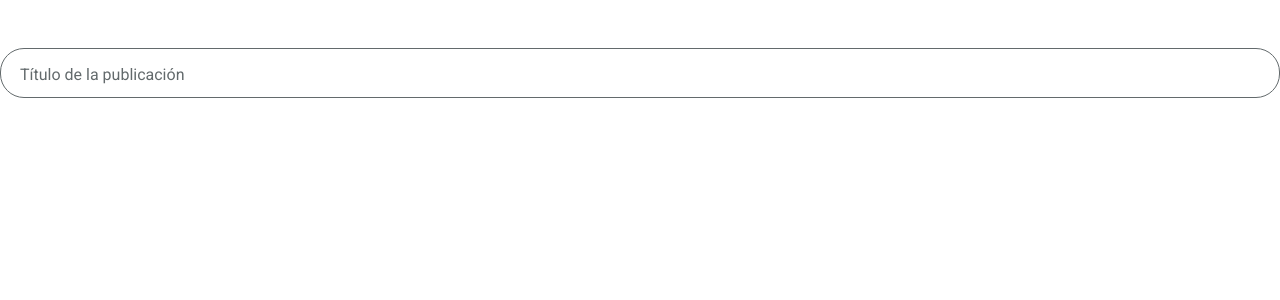
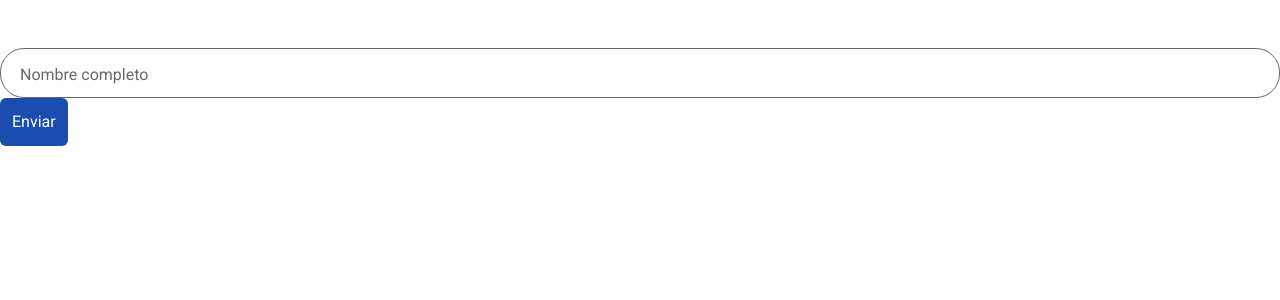
Before and after one commit to PabloBona/Desarrollo_Pro, a Next.js app: page /create-event in a window 1280 px wide. Shown: the top 300 px of the page. Built offline with nearby package versions, Linux system fonts and the light colour scheme.

Commit message:
feat: adding input component

```diff
--- /dev/null
+++ b/components/forms/Input.tsx
@@ -0,0 +1,28 @@
+import React, { useRef } from 'react';
+interface IInput extends React.ComponentPropsWithoutRef<'input'> {
+  label: string;
+}
+export const Input: React.FC<IInput> = React.forwardRef(
+  ({ label, className, ...inputProps }, _ref) => {
+    const refContainer = useRef<any>(null);
+
+    return (
+      <label className="relative">
+        <input
+          ref={refContainer}
+          {...inputProps}
+          className={`peer px-5 py-3 border border-app-grayDark rounded-3xl outline-none focus:border-app-blue w-full  ${className}`}
+        />
+        <span
+          className={`cursor-text text-base text-app-grayDark peer-active:text-app-blue peer-active:-top-[25px] peer-focus:-top-[25px] peer-focus:text-xs ease-in-out  peer-focus:text-app-blue absolute whitespace-nowrap transition-all duration-200 -top-[4px] left-4 rounded-3xl bg-white px-1 py-1 outline-none ${
+            refContainer?.current?.value && '-top-[25px] !text-xs'
+          }`}
+        >
+          {label}
+        </span>
+      </label>
+    );
+  }
+);
+
+Input.displayName = 'Custom Input';
--- a/package.json
+++ b/package.json
@@ -26,6 +26,7 @@
     "next": "13.1.1",
     "react": "18.2.0",
     "react-dom": "18.2.0",
+    "react-hook-form": "^7.42.1",
     "react-icons": "^4.7.1",
     "swiper": "^8.4.6",
     "typescript": "^4.9.4"
--- a/pages/create-event/index.tsx
+++ b/pages/create-event/index.tsx
@@ -1,15 +1,31 @@
+import { Controller, useForm } from 'react-hook-form';
+import { ActionButton } from '../../components/buttons/ActionButton';
+import { Input } from '../../components/forms/Input';
+
 const CreateEventPage = () => {
+  const { handleSubmit, control } = useForm({
+    defaultValues: {
+      first_name: '',
+    },
+  });
+  const onSubmit = (data: { first_name: string }) => {
+    console.log(data);
+  };
+
   return (
     <div className="py-12">
-      <label className="relative">
-        <input
-          className="peer px-5 py-3 border border-app-grayDark rounded-3xl outline-none focus:border-app-blue w-full"
-          type="text"
+      <form onSubmit={handleSubmit(onSubmit)}>
+        <Controller
+          name="first_name"
+          control={control}
+          rules={{ required: 'This is required.' }}
+          render={({ field }) => <Input label="Nombre completo" {...field} />}
         />
-        <span className="cursor-text text-base text-app-grayDark peer-active:text-app-blue peer-active:-top-[25px] peer-focus:-top-[25px] peer-focus:text-xs ease-in-out  peer-focus:text-app-blue absolute whitespace-nowrap transition-all duration-200 -top-[4px] left-4 rounded-3xl bg-white px-1 py-1 outline-none">
-          Título de la publicación
-        </span>
-      </label>
+
+        <div>
+          <ActionButton>Enviar</ActionButton>
+        </div>
+      </form>
     </div>
   );
 };
```
Also changed, not shown: .eslintrc.json, 1 other file (tests, documents, lock files or other folders).
